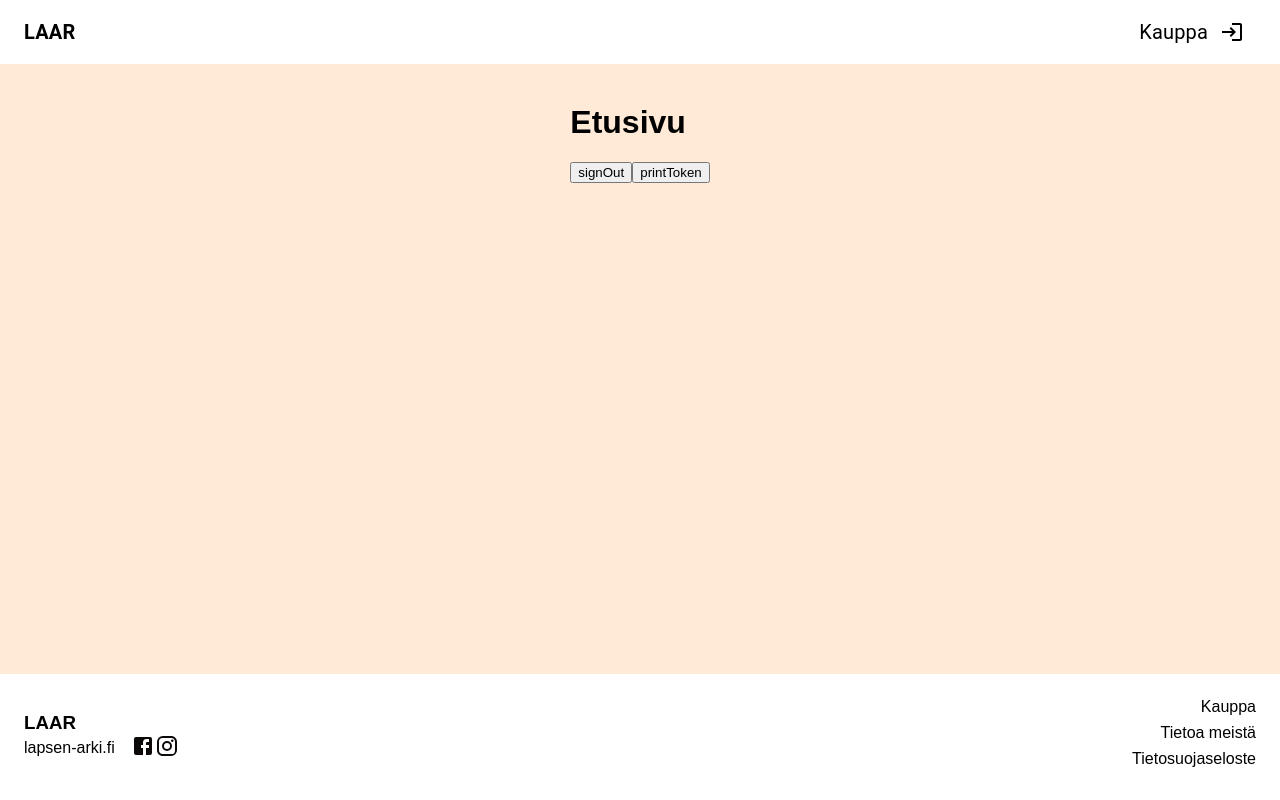
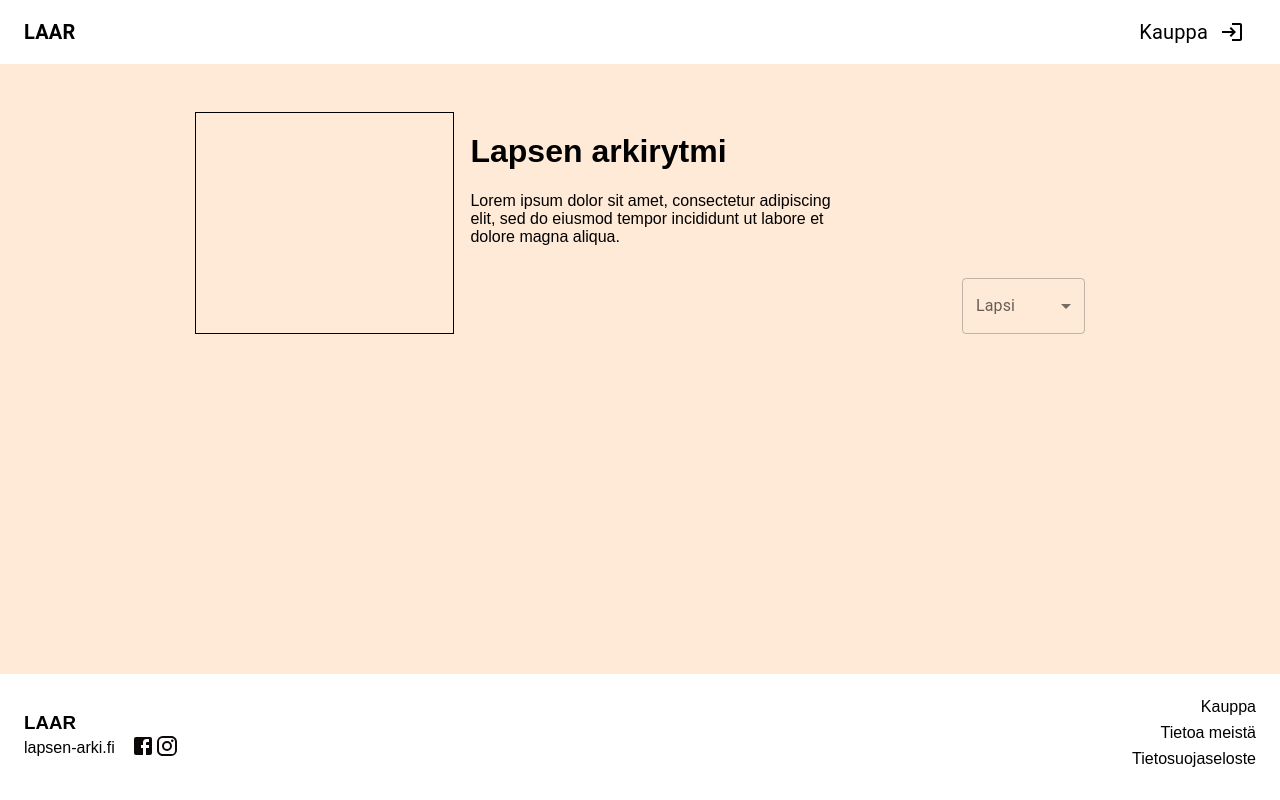
Before and after one commit to Lapsen-Arki/LAAR2, a React (Vite) app in the folder frontend/: page / in a window 1280 px wide. Built offline with nearby package versions, Linux system fonts and the light colour scheme.

Commit message:
Add initial home layout

```diff
--- a/frontend/src/styles/timeBlocking.css
+++ b/frontend/src/styles/timeBlocking.css
@@ -26,7 +26,6 @@
 .preview-page {
 	display: flex;
 	flex-direction: column;
-	padding: 10vh;
 }
 
 .preview-top-panel {
@@ -86,6 +85,7 @@
 
 	.preview-image {
 		width: 90%;
+		height: 20vh;
 	}
 
 	.preview-description {
--- a/frontend/src/views/Home.tsx
+++ b/frontend/src/views/Home.tsx
@@ -1,36 +1,59 @@
-import { useContext } from "react";
-import { TokenContext } from "../contexts/tokenContext";
+import React from 'react'
+import { useState } from 'react'
+import MenuItem from '@mui/material/MenuItem';
+import InputLabel from '@mui/material/InputLabel';
+import FormControl from '@mui/material/FormControl';
+import Select, { SelectChangeEvent } from '@mui/material/Select';
 
-// PYYHI TESTI ROSKAT POIS JOS TULET TEKEMÄÄN
 
 export default function Home() {
-  const { isLoggedIn, idToken, signOutMethod } = useContext(TokenContext);
+	const [target, setTarget] = useState("")
+	const [insertOn, setInsertOn] = useState(false)
 
-  function signOuttt() {
-    console.log("logging out");
+	const handleChange = ( setState: React.Dispatch<React.SetStateAction<string>>, value: string ) => {
+		setState(value);
+		setInsertOn(false) //väliaikainen ratkaisu buildeja varten
+	};
 
-    signOutMethod();
-  }
-  function printToken() {
-    console.log(idToken);
-    console.log(isLoggedIn);
-  }
+	const handleSelectChange = (stateSetter: React.Dispatch<React.SetStateAction<string>>) => ( e: SelectChangeEvent<string | number> ) => {
+		handleChange(stateSetter, e.target.value as string);
+	};
+  return (
+		<div className="preview-page">
+			<div className="preview-top-panel">
+				<div className="preview-image">
 
-  return (
-    <>
-      <h1>Etusivu</h1>
-      <button onClick={signOuttt}>signOut</button>
-      <button onClick={printToken}>printToken</button>
-    </>
-  );
+				</div>
+				<div className="preview-top-right">
+					<div className="preview-description">
+						<h1>Lapsen arkirytmi</h1>
+						<p>Lorem ipsum dolor sit amet, consectetur adipiscing elit, sed do eiusmod tempor incididunt ut labore et dolore magna aliqua. </p>
+					</div>
+					<div className="preview-top-right-bottom">
+						<div className="preview-grid-title">
+							{insertOn?
+							<h2>Luo ateria</h2>
+							:null
+							}
+						</div>
+						<div className="preview-target">
+							<FormControl fullWidth>
+								<InputLabel id="preview-target-label">Lapsi</InputLabel>
+								<Select
+									labelId="preview-target-label"
+									id="preview-target-select"
+									value={target}
+									label="Lapsi"
+									onChange={handleSelectChange(setTarget)}
+									>
+									<MenuItem value={"Ulpukka"}>Ulpukka</MenuItem>
+									<MenuItem value={"Kullervo"}>Kullervo</MenuItem>
+								</Select>
+							</FormControl>
+						</div>
+					</div>
+				</div>
+			</div>
+		</div>
+  	);
 }
-
-/*
-export default function Home() {
-  return (
-    <>
-      <h1>Etusivu</h1>
-    </>
-  );
-}
-*/
```
